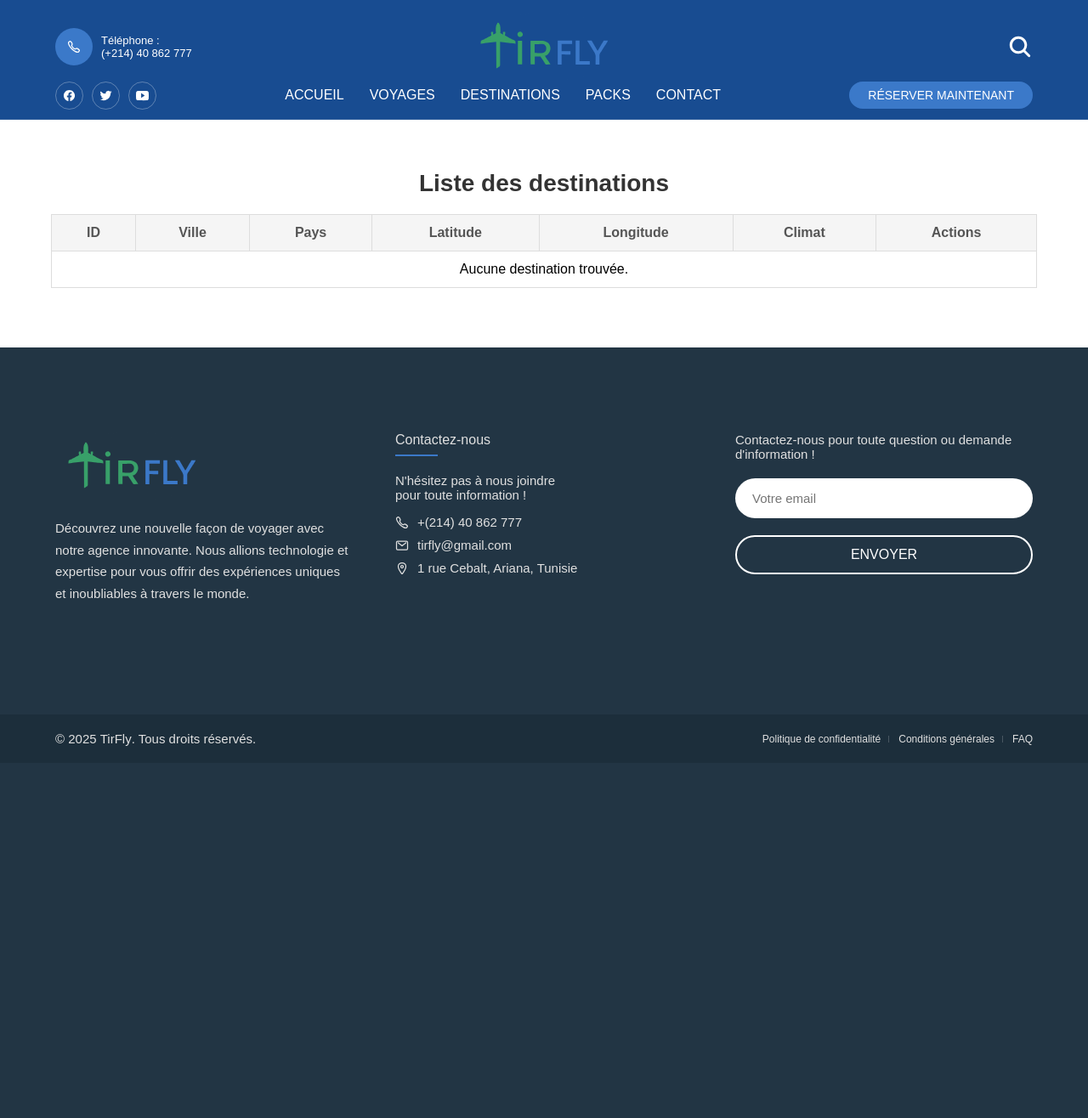
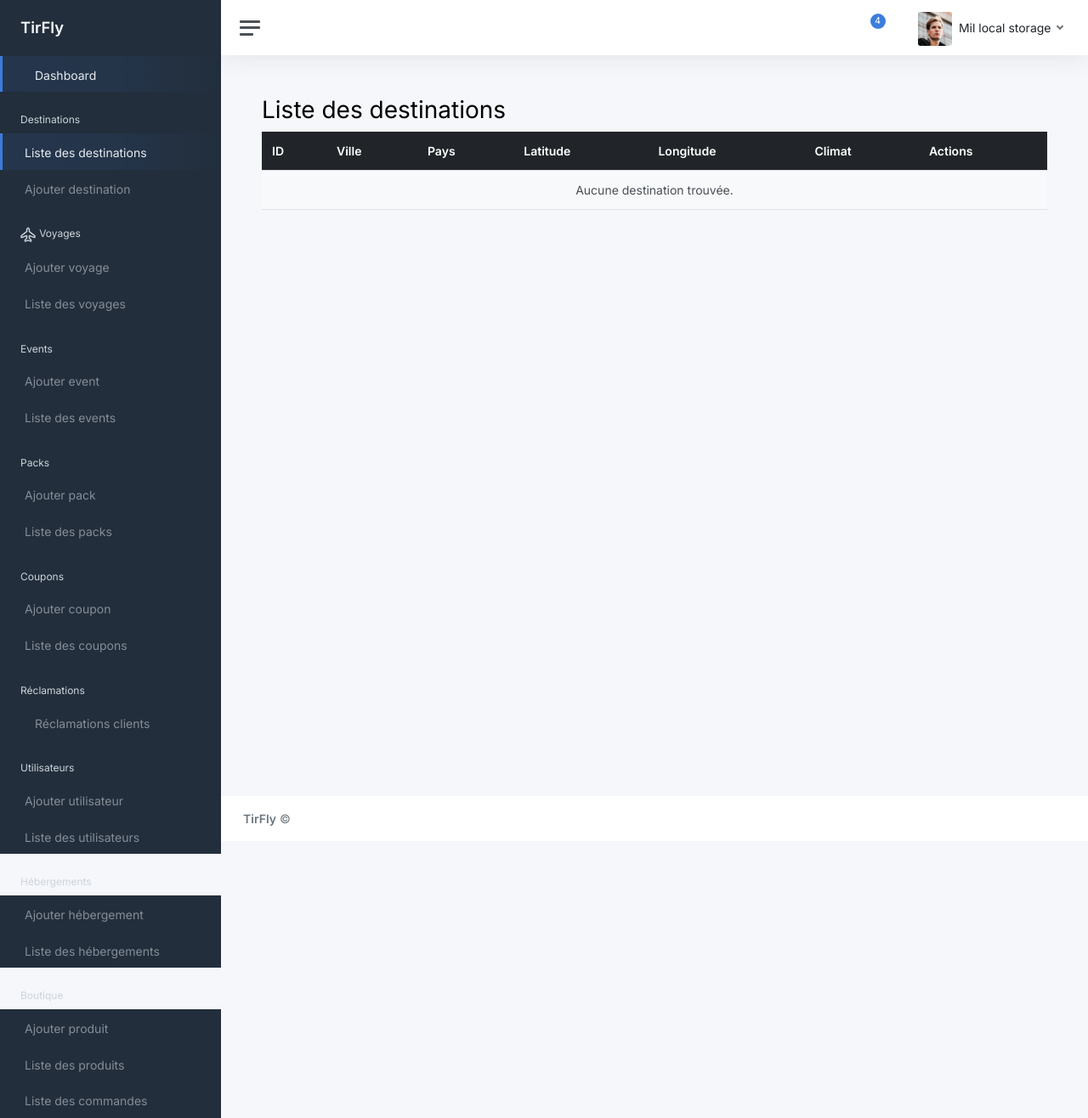
Before and after one commit to Koussay-Akchi/tirfly-web, a Symfony app: template templates/destinations/tableau-destinations.html.twig in a window 1280 px wide. Shown: the whole page at 85% size. Before the commit the page ends 878 px from the top, so only its background shows below. Run offline with Twig, Linux system fonts and the light colour scheme; the template is opened without the code that fills it, so the values that code supplies are empty; some libraries are stand-ins or nearby versions.

Commit message:
feat: base staff twig

```diff
--- /dev/null
+++ b/templates/base-staff.html.twig
@@ -0,0 +1,317 @@
+<!DOCTYPE html>
+<html lang="en">
+  <head>
+    <meta charset="utf-8" />
+    <meta http-equiv="X-UA-Compatible" content="IE=edge" />
+    <meta
+      name="viewport"
+      content="width=device-width, initial-scale=1, shrink-to-fit=no"
+    />
+    <meta
+      name="description"
+      content="Responsive Admin &amp; Dashboard Template based on Bootstrap 5"
+    />
+    <meta name="author" content="TirFly" />
+    <meta
+      name="keywords"
+      content="TirFly, bootstrap, bootstrap 5, admin, dashboard, template, responsive, css, sass, html, theme, front-end, ui kit, web"
+    />
+
+    <link rel="preconnect" href="https://fonts.gstatic.com" />
+    <link rel="shortcut icon" href="{{ asset('img/icons/icon-48x48.png') }}" />
+
+    <title>{% block title %}Tirfly - Admin{% endblock %}</title>
+
+    <link href="{{ asset('css/app.css') }}" rel="stylesheet" />
+    <link
+      href="https://fonts.googleapis.com/css2?family=Inter:wght@300;400;600&display=swap"
+      rel="stylesheet"
+    />
+    {% block stylesheets %}{% endblock %}
+  </head>
+
+  <body>
+    <div class="wrapper">
+      <nav id="sidebar" class="sidebar js-sidebar">
+        <div class="sidebar-content js-simplebar">
+          <a class="sidebar-brand" href="{{ path('home') }}">
+            <span class="align-middle">TirFly</span>
+          </a>
+
+          <ul class="sidebar-nav">
+            <li class="sidebar-item active">
+              <a class="sidebar-link" href="{{ path('home') }}">
+                <i class="align-middle" data-feather="sliders"></i>
+                <span class="align-middle">Dashboard</span>
+              </a>
+            </li>
+
+            <li class="sidebar-header">
+              <i class="align-middle" data-feather="map-pin"></i> Destinations
+            </li>
+
+            <li class="sidebar-item active">
+              <a class="sidebar-link" href="{{ path('liste_destinations') }}">
+                <span class="align-middle">Liste des destinations</span>
+              </a>
+            </li>
+
+            <li class="sidebar-item">
+              <a class="sidebar-link" href="{{ path('ajouter_destination') }}">
+                <span class="align-middle">Ajouter destination</span>
+              </a>
+            </li>
+
+            <li class="sidebar-header">
+              <img
+                src="{{ asset('img/icons/airplane.png') }}"
+                height="20px"
+                style="margin-left: -0.1em"
+              />
+              Voyages
+            </li>
+
+            <li class="sidebar-item">
+              <a class="sidebar-link" href="{{ path('ajouter_voyage') }}">
+                <span class="align-middle">Ajouter voyage</span>
+              </a>
+            </li>
+
+            <li class="sidebar-item">
+              <a class="sidebar-link" href="{{ path('liste_voyages') }}">
+                <span class="align-middle">Liste des voyages</span>
+              </a>
+            </li>
+
+            <li class="sidebar-header">
+              <i class="align-middle" data-feather="zap"></i> Events
+            </li>
+
+            <li class="sidebar-item">
+              <a class="sidebar-link" href="{{ path('ajouter_event') }}">
+                <span class="align-middle">Ajouter event</span>
+              </a>
+            </li>
+
+            <li class="sidebar-item">
+              <a class="sidebar-link" href="{{ path('liste_events') }}">
+                <span class="align-middle">Liste des events</span>
+              </a>
+            </li>
+
+            <li class="sidebar-header">
+              <i class="align-middle" data-feather="package"></i> Packs
+            </li>
+
+            <li class="sidebar-item">
+              <a class="sidebar-link" href="{{ path('ajouter_pack') }}">
+                <span class="align-middle">Ajouter pack</span>
+              </a>
+            </li>
+
+            <li class="sidebar-item">
+              <a class="sidebar-link" href="{{ path('liste_packs') }}">
+                <span class="align-middle">Liste des packs</span>
+              </a>
+            </li>
+
+            <li class="sidebar-header">
+              <i class="align-middle" data-feather="tag"></i> Coupons
+            </li>
+
+            <li class="sidebar-item">
+              <a class="sidebar-link" href="{{ path('ajouter_coupon') }}">
+                <span class="align-middle">Ajouter coupon</span>
+              </a>
+            </li>
+
+            <li class="sidebar-item">
+              <a class="sidebar-link" href="{{ path('liste_coupons') }}">
+                <span class="align-middle">Liste des coupons</span>
+              </a>
+            </li>
+
+            <li class="sidebar-header">
+              <i class="align-middle" data-feather="alert-circle"></i>
+              Réclamations
+            </li>
+
+            <li class="sidebar-item">
+              <a class="sidebar-link" href="{{ path('reclamations_clients') }}">
+                <i class="align-middle" data-feather="user-plus"></i>
+                <span class="align-middle">Réclamations clients</span>
+              </a>
+            </li>
+
+            <li class="sidebar-header">
+              <i class="align-middle" data-feather="users"></i> Utilisateurs
+            </li>
+
+            <li class="sidebar-item">
+              <a class="sidebar-link" href="{{ path('ajouter_utilisateur') }}">
+                <span class="align-middle">Ajouter utilisateur</span>
+              </a>
+            </li>
+
+            <li class="sidebar-item">
+              <a class="sidebar-link" href="{{ path('liste_utilisateurs') }}">
+                <span class="align-middle">Liste des utilisateurs</span>
+              </a>
+            </li>
+
+            <li class="sidebar-header">
+              <i class="align-middle" data-feather="home"></i> Hébergements
+            </li>
+
+            <li class="sidebar-item">
+              <a class="sidebar-link" href="{{ path('ajouter_hebergement') }}">
+                <span class="align-middle">Ajouter hébergement</span>
+              </a>
+            </li>
+
+            <li class="sidebar-item">
+              <a class="sidebar-link" href="{{ path('liste_hebergements') }}">
+                <span class="align-middle">Liste des hébergements</span>
+              </a>
+            </li>
+
+            <li class="sidebar-header">
+              <i class="align-middle" data-feather="shopping-cart"></i> Boutique
+            </li>
+
+            <li class="sidebar-item">
+              <a class="sidebar-link" href="{{ path('ajouter_produit') }}">
+                <span class="align-middle">Ajouter produit</span>
+              </a>
+            </li>
+
+            <li class="sidebar-item">
+              <a class="sidebar-link" href="{{ path('liste_produits') }}">
+                <span class="align-middle">Liste des produits</span>
+              </a>
+            </li>
+
+            <li class="sidebar-item">
+              <a class="sidebar-link" href="{{ path('liste_commandes') }}">
+                <span class="align-middle">Liste des commandes</span>
+              </a>
+            </li>
+          </ul>
+        </div>
+      </nav>
+
+      <div class="main">
+        <nav class="navbar navbar-expand navbar-light navbar-bg">
+          <a class="sidebar-toggle js-sidebar-toggle">
+            <i class="hamburger align-self-center"></i>
+          </a>
+
+          <div class="navbar-collapse collapse">
+            <ul class="navbar-nav navbar-align">
+              <li class="nav-item dropdown">
+                <a
+                  class="nav-icon dropdown-toggle"
+                  href="#"
+                  id="alertsDropdown"
+                  data-bs-toggle="dropdown"
+                >
+                  <div class="position-relative">
+                    <i class="align-middle" data-feather="bell"></i>
+                    <span class="indicator">4</span>
+                  </div>
+                </a>
+              </li>
+              <li class="nav-item dropdown">
+                <a
+                  class="nav-icon dropdown-toggle"
+                  href="#"
+                  id="messagesDropdown"
+                  data-bs-toggle="dropdown"
+                >
+                  <div class="position-relative">
+                    <i class="align-middle" data-feather="message-square"></i>
+                  </div>
+                </a>
+              </li>
+              <li class="nav-item dropdown">
+                <a
+                  class="nav-icon dropdown-toggle d-inline-block d-sm-none"
+                  href="#"
+                  data-bs-toggle="dropdown"
+                >
+                  <i class="align-middle" data-feather="settings"></i>
+                </a>
+
+                <a
+                  class="nav-link dropdown-toggle d-none d-sm-inline-block"
+                  href="#"
+                  data-bs-toggle="dropdown"
+                >
+                  <img
+                    src="{{ asset('img/avatars/avatar.jpg') }}"
+                    class="avatar img-fluid rounded me-1"
+                    alt="User Avatar"
+                  />
+                  <span class="text-dark">{% block username %}Mil local storage{% endblock %}</span>
+                </a>
+                <div class="dropdown-menu dropdown-menu-end">
+                  <a class="dropdown-item" href="{{ path('profile') }}">
+                    <i class="align-middle me-1" data-feather="user"></i>
+                    Profile
+                  </a>
+                  <a class="dropdown-item" href="{{ path('statistics') }}">
+                    <i class="align-middle me-1" data-feather="pie-chart"></i>
+                    Statistiques
+                  </a>
+                  <div class="dropdown-divider"></div>
+                  <a class="dropdown-item" href="{{ path('chats') }}">
+                    <i class="align-middle me-1" data-feather="inbox"></i>
+                    Chats
+                  </a>
+                  <div class="dropdown-divider"></div>
+                  <a class="dropdown-item" href="{{ path('logout') }}">
+                    <i class="align-middle me-1" data-feather="log-out"></i>
+                    Déconnexion
+                  </a>
+                </div>
+              </li>
+            </ul>
+          </div>
+        </nav>
+
+        <main class="content">
+          <div class="container-fluid p-0">
+            {% block body %}{% endblock %}
+          </div>
+        </main>
+
+        <footer class="footer">
+          <div class="container-fluid">
+            <div class="row text-muted">
+              <div class="col-6 text-start">
+                <p class="mb-0">
+                  <a class="text-muted" target="_blank"
+                    ><strong>TirFly</strong> &copy;</a
+                  >
+                </p>
+              </div>
+            </div>
+          </div>
+        </footer>
+      </div>
+    </div>
+
+    <script src="{{ asset('js/app.js') }}"></script>
+    {% block javascripts %}{% endblock %}
+    <script>
+      document.addEventListener("DOMContentLoaded", function () {
+        var ctx = document
+          .getElementById("chartjs-dashboard-line")
+          .getContext("2d");
+        var gradient = ctx.createLinearGradient(0, 0, 0, 225);
+        gradient.addColorStop(0, "rgba(215, 227, 244, 1)");
+        gradient.addColorStop(1, "rgba(215, 227, 244, 0)");
+      });
+    </script>
+  </body>
+</html>
--- a/templates/destinations/tableau-destinations.html.twig
+++ b/templates/destinations/tableau-destinations.html.twig
@@ -1,4 +1,4 @@
-{% extends 'base.html.twig' %}
+{% extends 'base-staff.html.twig' %}
 
 {% block title %}Liste des Destinations
 {% endblock %}
```
